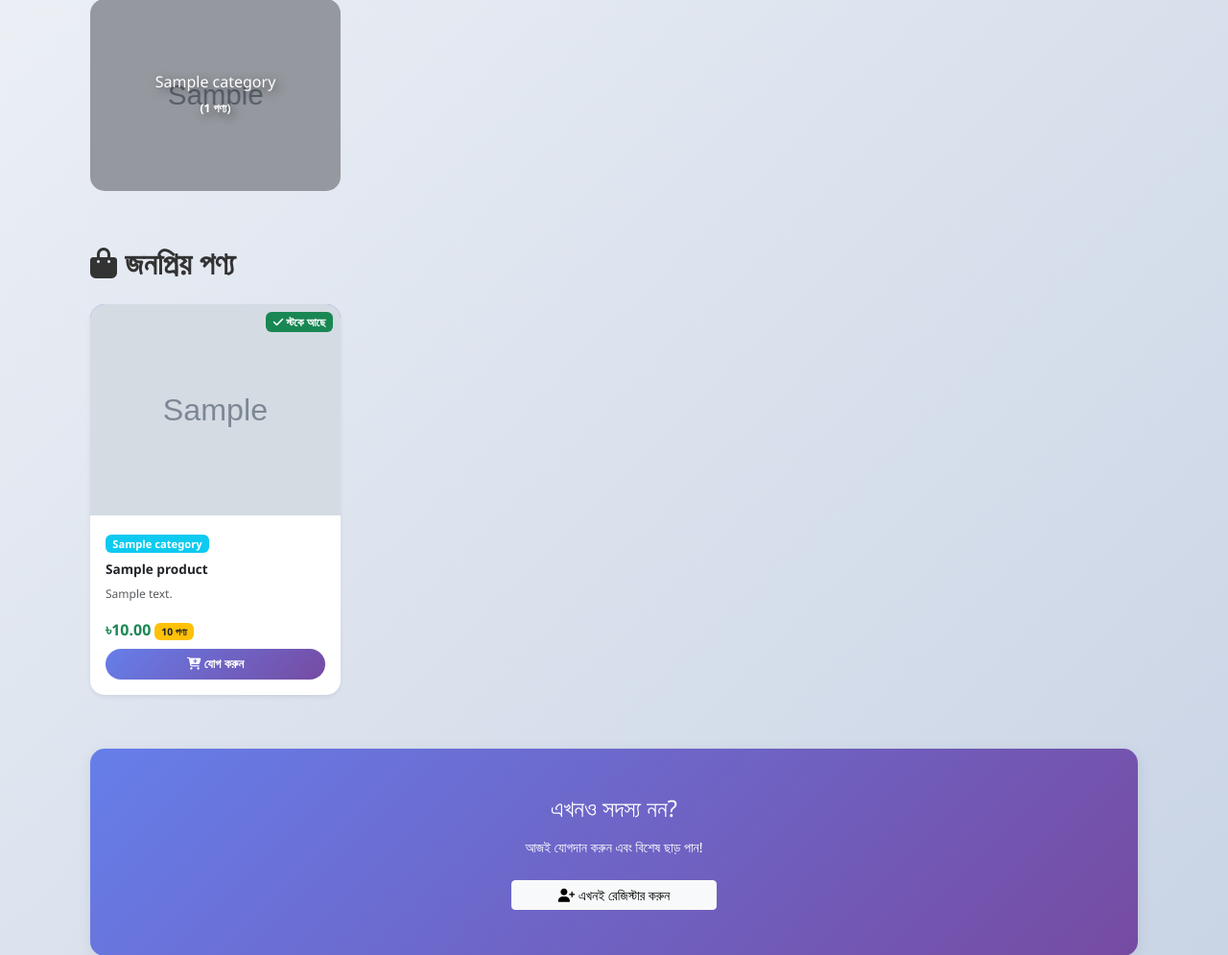
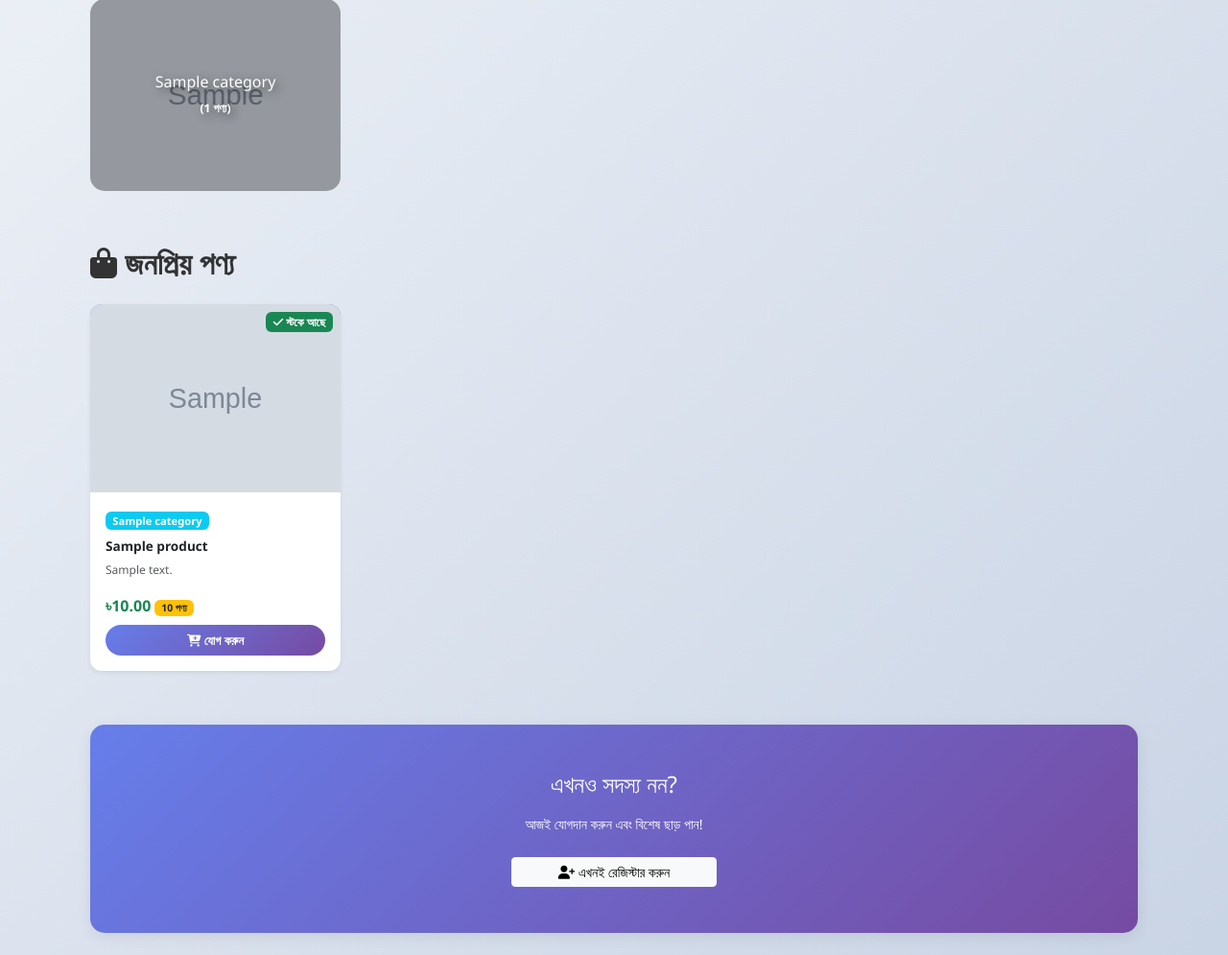
Before and after one commit to fahadhossenbappy123-crypto/DelevaryZone, a Django app: page / in a window 1280 px wide. Shown: the part 659-1654 px from the top of the page at 96% size. Run offline with Django 5.2, Linux system fonts and the light colour scheme; tables that the repository leaves empty hold one stand-in row (values such as "Sample post"); grey boxes marked "Sample" are stand-in pictures.

Commit message:
Improve product image responsive design for mobile screens - add aspect ratio and better styling

```diff
--- a/shop/templates/shop/base.html
+++ b/shop/templates/shop/base.html
@@ -132,9 +132,18 @@
         }
 
         .product-img {
-            height: 200px;
+            aspect-ratio: 4 / 3;
             object-fit: cover;
             background: linear-gradient(135deg, #667eea 0%, #764ba2 100%);
+            border-radius: 12px 12px 0 0;
+            display: block;
+            width: 100%;
+            transition: transform 0.3s ease, filter 0.3s ease;
+        }
+
+        .card:hover .product-img {
+            transform: scale(1.05);
+            filter: brightness(1.1);
         }
 
         /* Category Card */
--- a/shop/templates/shop/cart.html
+++ b/shop/templates/shop/cart.html
@@ -35,7 +35,9 @@
                                 <div class="row align-items-center g-3">
                                     <!-- Product Image -->
                                     <div class="col-md-2 col-3">
-                                        <img src="{{ item.image }}" alt="{{ item.title }}" class="img-fluid rounded" style="max-height: 80px; object-fit: cover;">
+                                        <div style=\"aspect-ratio: 1; overflow: hidden; border-radius: 10px; box-shadow: 0 2px 8px rgba(0,0,0,0.1);\">
+                                            <img src=\"{{ item.image }}\" alt=\"{{ item.title }}\" class=\"img-fluid\" style=\"width: 100%; height: 100%; object-fit: cover;\">
+                                        </div>
                                     </div>
 
                                     <!-- Product Details -->
--- a/shop/templates/shop/home.html
+++ b/shop/templates/shop/home.html
@@ -75,24 +75,27 @@
         <div class="row g-3">
             {% for product in products %}
             <div class="col-lg-3 col-md-4 col-sm-6 col-6 mb-2">
-                <div class="card h-100 position-relative shadow-sm border-0">
+                <div class="card h-100 position-relative shadow-sm border-0" style="border-radius: 12px; overflow: hidden;">
                     {% if product.is_available %}
-                        <span class="badge bg-success position-absolute top-0 end-0 m-2">
+                        <span class="badge bg-success position-absolute top-0 end-0 m-2" style="z-index: 10;">
                             <i class="fas fa-check"></i> স্টকে আছে
                         </span>
                     {% else %}
-                        <span class="badge bg-danger position-absolute top-0 end-0 m-2">
+                        <span class="badge bg-danger position-absolute top-0 end-0 m-2" style="z-index: 10;">
                             <i class="fas fa-times"></i> স্টক শেষ
                         </span>
                     {% endif %}
 
-                    {% if product.image %}
-                    <img src="{{ product.image.url }}" class="card-img-top product-img" alt="{{ product.title }}" style="object-fit: cover; height: 150px; height: clamp(120px, 20vw, 220px);">
-                    {% else %}
-                    <div class="product-img d-flex align-items-center justify-content-center bg-secondary" style="height: 150px; height: clamp(120px, 20vw, 220px);">
-                        <i class="fas fa-image text-white fa-2x"></i>
+                    <!-- Product Image Container -->
+                    <div style="aspect-ratio: 4 / 3; overflow: hidden; background: linear-gradient(135deg, #667eea 0%, #764ba2 100%);">
+                        {% if product.image %}
+                        <img src="{{ product.image.url }}" class="product-img" alt="{{ product.title }}" style="width: 100%; height: 100%; border-radius: 0;">
+                        {% else %}
+                        <div class="d-flex align-items-center justify-content-center" style="width: 100%; height: 100%;">
+                            <i class="fas fa-image text-white fa-3x"></i>
+                        </div>
+                        {% endif %}
                     </div>
-                    {% endif %}
 
                     <div class="card-body d-flex flex-column p-2 p-md-3">
                         <div class="mb-2">
```
